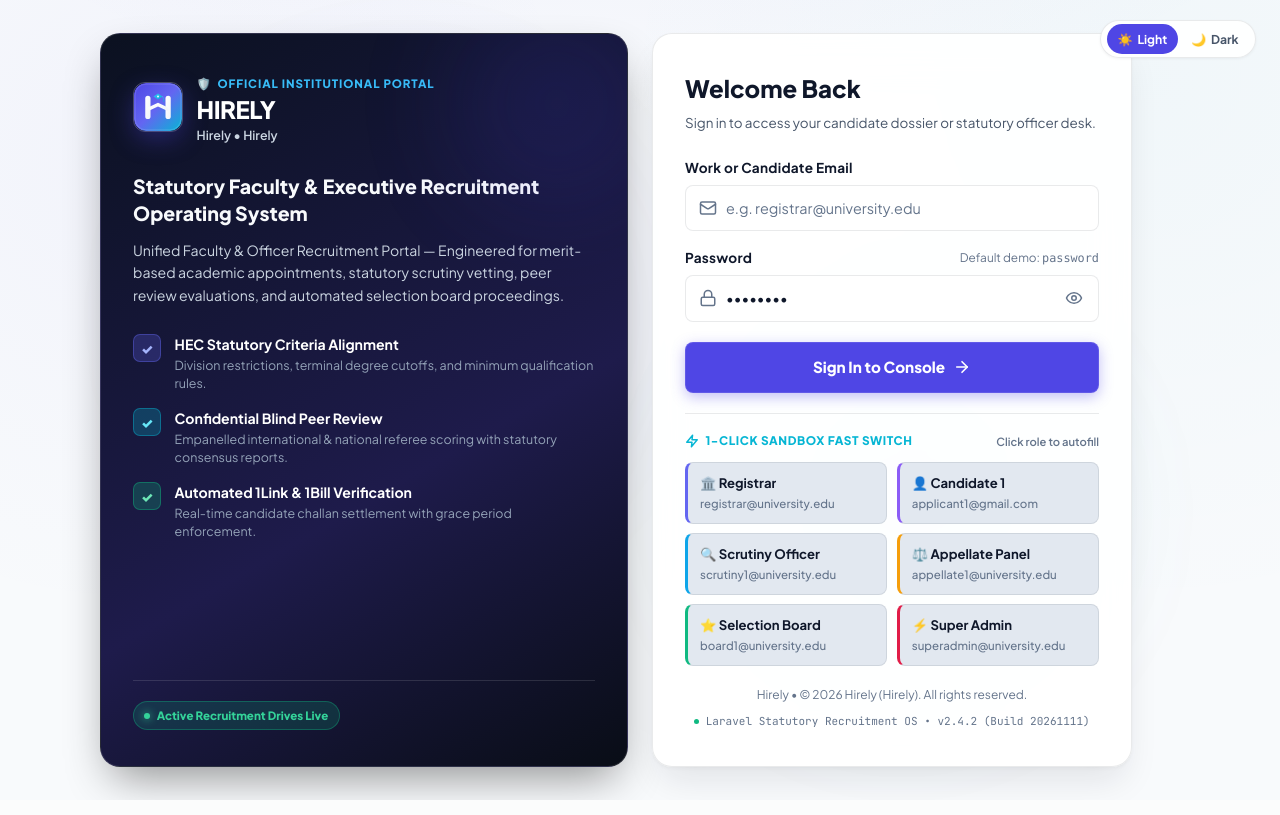
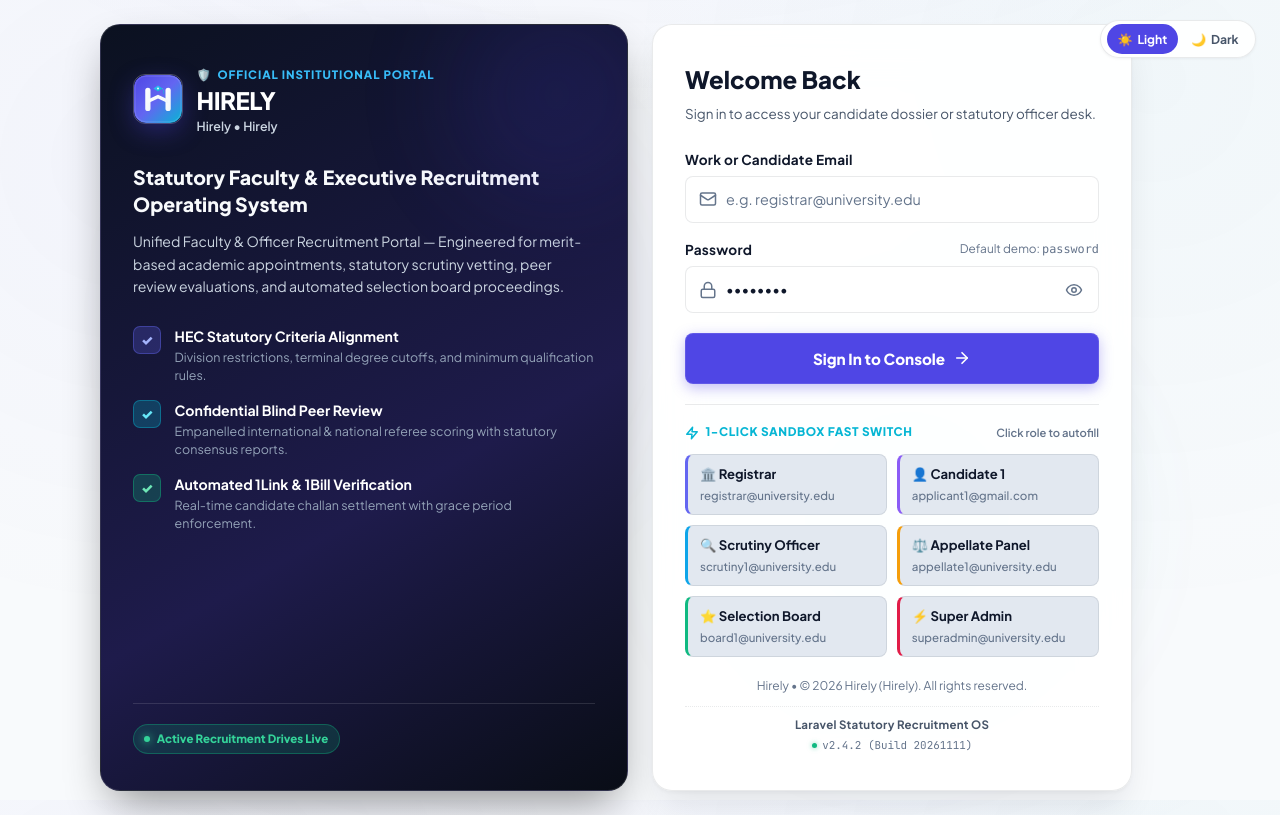
Before and after one commit to TheKhanSoft/tks-hirely, a Laravel app: page /login in a window 1280 px wide. Run offline with Laravel 12, Linux system fonts and the light colour scheme; data comes from the database, SQL or seed files in the repository; style sheets or scripts are compiled from the project's sources; some libraries are stand-ins or nearby versions; some web fonts are replaced.

Commit message:
fix(ui,versioning): refine login footer into two balanced lines and expand build modes (commit/date/hybrid)

```diff
--- a/app/Services/AppVersion.php
+++ b/app/Services/AppVersion.php
@@ -83,16 +83,23 @@ class AppVersion
             $version = $gitTag ?: 'v2.4.2';
         }
 
-        // 3. Resolve Build
+        // 3. Resolve Build (Supports explicit string, 'commit'/'hash', 'date', 'hybrid', or 'auto')
         $configuredBuild = config('app.build', env('APP_BUILD'));
-        if (!empty($configuredBuild) && $configuredBuild !== 'auto') {
+        $gitDate = self::getGitCommitDate();
+        $gitHash = self::getGitCommitHash();
+
+        if (!empty($configuredBuild) && !in_array($configuredBuild, ['auto', 'commit', 'hash', 'date', 'hybrid'])) {
             $build = (string) $configuredBuild;
+        } elseif ($configuredBuild === 'commit' || $configuredBuild === 'hash') {
+            $build = $gitHash ?: ($gitDate ?: date('Ymd'));
+        } elseif ($configuredBuild === 'date') {
+            $build = $gitDate ?: date('Ymd');
+        } elseif ($configuredBuild === 'hybrid') {
+            $build = ($gitDate && $gitHash) ? "{$gitDate}.{$gitHash}" : ($gitDate ?: ($gitHash ?: date('Ymd')));
         } elseif (!empty($fileMeta['build'])) {
             $build = (string) $fileMeta['build'];
         } else {
-            // Dynamic git commit date or commit hash
-            $gitDate = self::getGitCommitDate();
-            $gitHash = self::getGitCommitHash();
+            // Default when auto: commit date, or short git hash, or current date
             $build = $gitDate ?: ($gitHash ?: date('Ymd'));
         }
 
--- a/resources/views/auth/partials/login-form.blade.php
+++ b/resources/views/auth/partials/login-form.blade.php
@@ -134,9 +134,15 @@
             Visit Institutional Portal &rarr;
         </a>
     @endif
-    <div style="margin-top: 0.55rem; font-family: 'JetBrains Mono', monospace; font-size: 0.69rem; color: var(--color-text-muted); display: flex; align-items: center; justify-content: center; gap: 0.4rem;">
-        <span style="width: 5px; height: 5px; border-radius: 50%; background: #10b981; display: inline-block;"></span>
-        <span>{{ \App\Services\AppVersion::getPublicFooterString() }}</span>
+    <!-- System Version & Release Information (Two Clean Balanced Lines) -->
+    <div style="margin-top: 0.65rem; padding-top: 0.55rem; border-top: 1px dotted var(--border-color); display: flex; flex-direction: column; align-items: center; gap: 0.2rem;">
+        <div style="font-size: 0.72rem; font-weight: 700; color: var(--color-text-secondary); letter-spacing: 0.02em;">
+            {{ config('app.name', 'Hirely') }} {{ \App\Services\AppVersion::getReleaseName() }}
+        </div>
+        <div style="font-family: 'JetBrains Mono', monospace; font-size: 0.68rem; color: var(--color-text-muted); display: inline-flex; align-items: center; gap: 0.35rem;">
+            <span style="width: 5px; height: 5px; border-radius: 50%; background: #10b981; display: inline-block; box-shadow: 0 0 5px rgba(16,185,129,0.6);"></span>
+            <span>{{ \App\Services\AppVersion::format() }}</span>
+        </div>
     </div>
 </div>
 
```
Also changed, not shown: tests/Feature/SystemControlledVersioningTest.php (+18 -0 lines).
